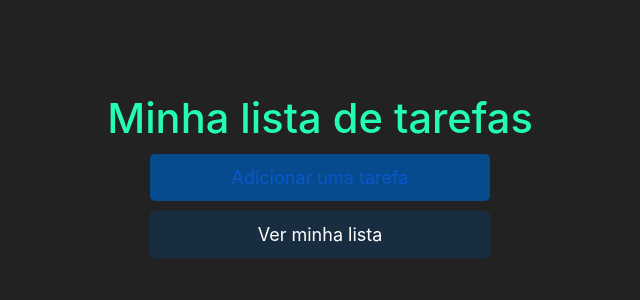
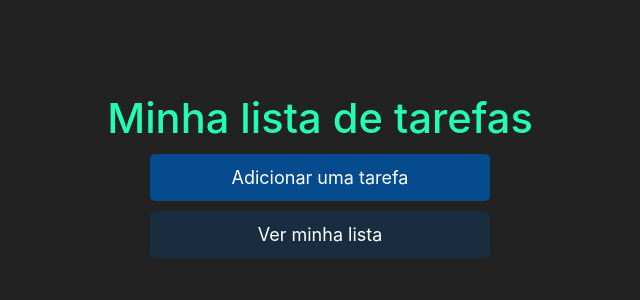
Before and after one commit to gilsonconceicao/Tasks-List-React-JS, a React (Vite) app: page / in a window 1280 px wide. In both pictures the pointer is over the link "Adicionar uma tarefa". Shown: the top 300 px of the page, without its empty margins (320-960 px from the left). Built offline with nearby package versions, Linux system fonts and the light colour scheme.

Commit message:
change color a - home

```diff
--- a/src/pages/home/Home.css
+++ b/src/pages/home/Home.css
@@ -21,3 +21,7 @@
 .option_start:hover {
     background-color: #054b8d;
 }
+
+a:hover {
+    color: #fff;
+}
```
